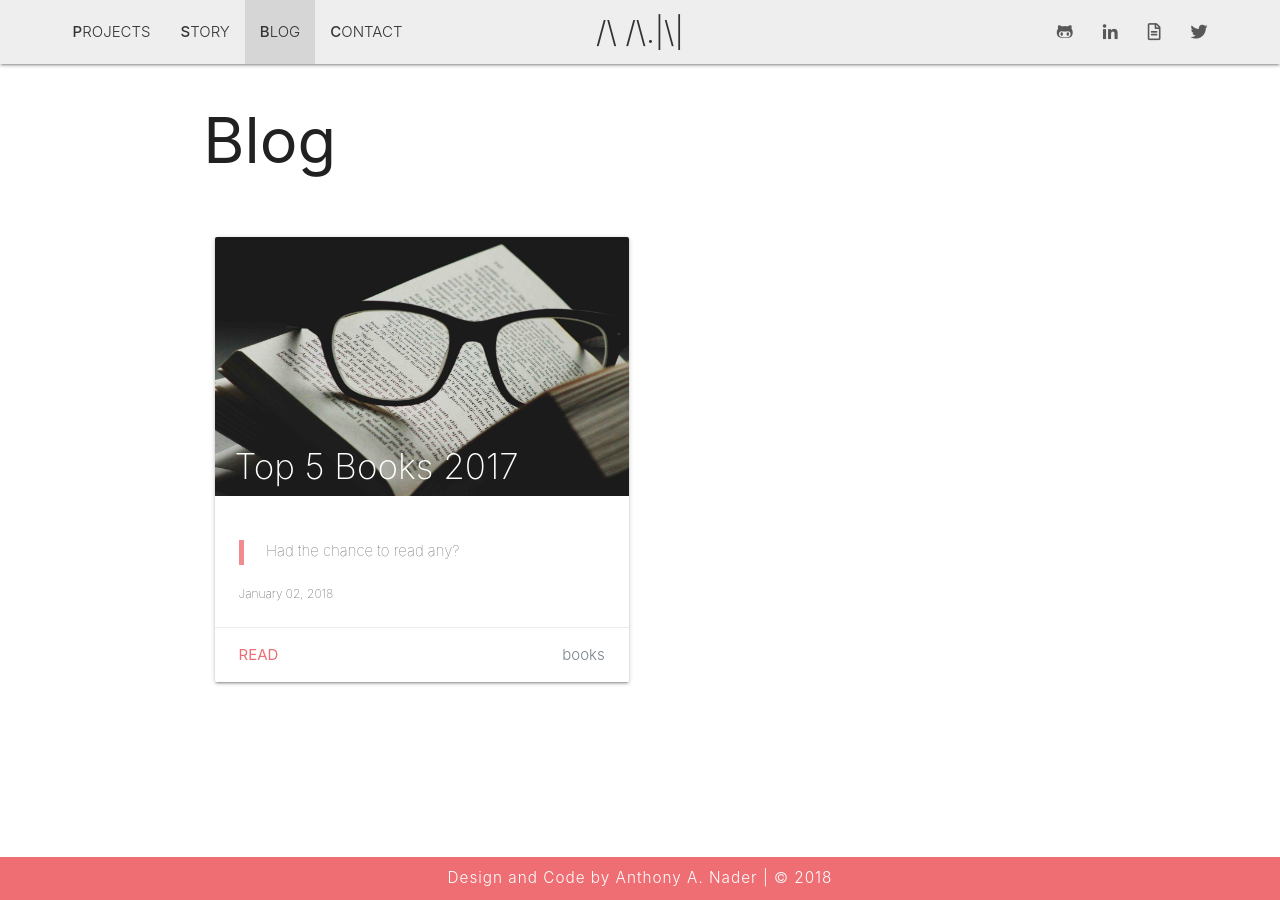
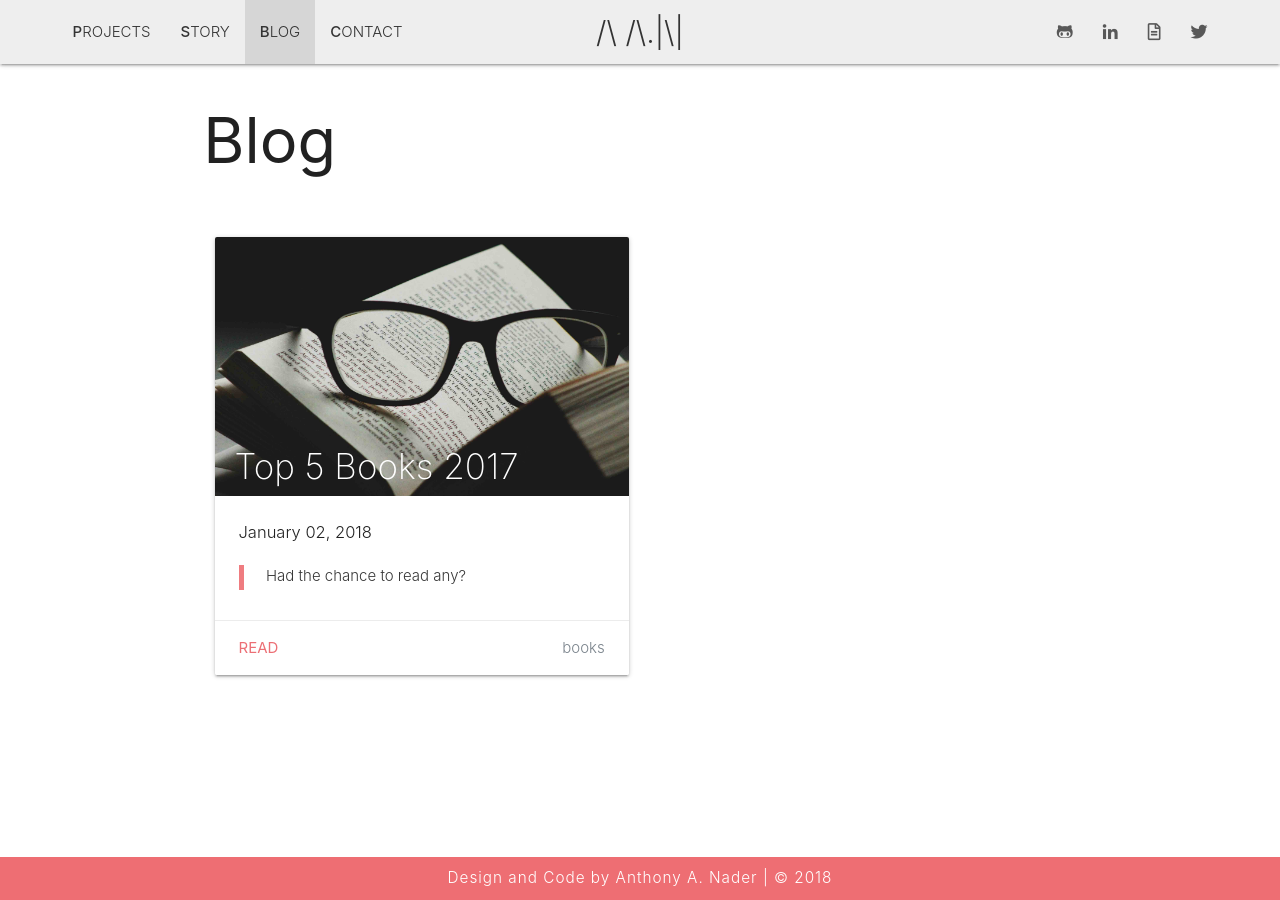
Before and after one commit to anthonyanader/personalBlog, a Jekyll site: the page built from blog.html, in a window 1280 px wide. Built offline with Jekyll 4.4.1, drawn with Linux system fonts in a browser that asks for light colours.

Commit message:
Modified fonts, dates, and layout for blog preview and post

```diff
--- a/_includes/blog-posts.html
+++ b/_includes/blog-posts.html
@@ -15,10 +15,11 @@
                             <span class="card-title">{{ post.title }}</span>
                         </div>
                         <div class="card-content">
+                            <p class="card-date">{{ post.date | date: "%B %d, %Y" }} </p>
                             <blockquote>
                                 {{ post.lead }}
                             </blockquote>
-                            <p class="date">{{ post.date | date: "%B %d, %Y" }} </p>
+
                         </div>
                         <div class="card-action">
                             <a class="card-action-read" href="{{ site.baseurl }}{{ post.url }}">Read</a>
--- a/assets/css/main.css
+++ b/assets/css/main.css
@@ -72,6 +72,9 @@ nav .nav-links {
 /***********************
         PROJECTS
 ***********************/
+.card .card-reveal {
+    padding: 30px;
+}
 .card-reveal p {
     text-align: justify;
 }
@@ -109,9 +112,9 @@ nav .nav-links {
 #post-content p {
     text-align: justify;
 }
-.date {
-    font-size: 12px;
-    font-weight: 100;
+.card-date {
+    font-size: 1.1em;
+    font-weight: 300;
 }
 .image-source p {
     margin: 0;
@@ -143,8 +146,8 @@ nav .nav-links {
     font-weight: 200;
 }
 .card .card-content blockquote {
-    font-weight: 100;
-    opacity: 0.8;
+    font-weight: 300;
+    opacity: 0.9;
     min-height: 25px;
 }
 .card-action-read {
@@ -153,7 +156,9 @@ nav .nav-links {
 .card-action-read:hover {
     opacity: 0.6;
 }
-
+.card .card-content {
+    padding-bottom: 10px;
+}
 .flow-text {
     font-weight: 400;
 }
```
